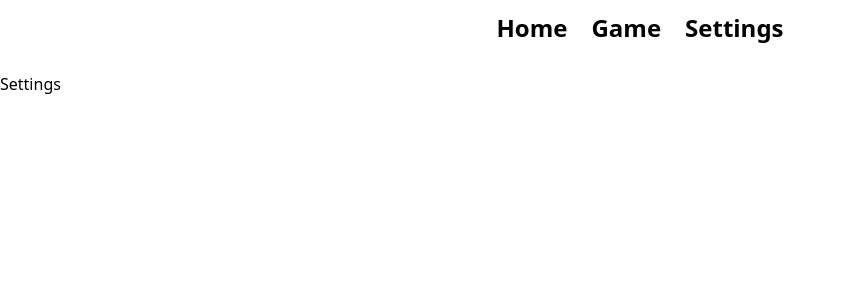
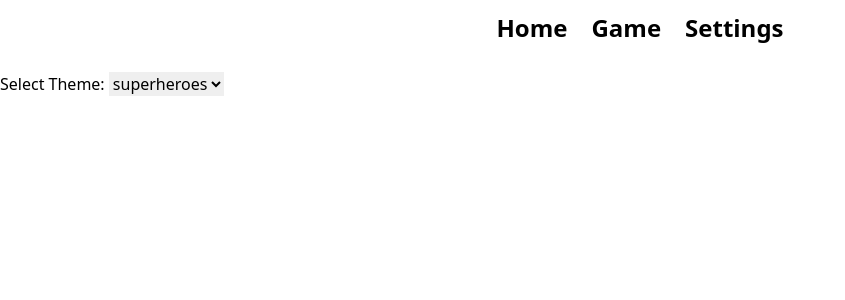
Before and after one commit to factoriaf5-p7/memory-game-andreubltzr, a React (Vite) app in the folder client/: page /settings in a window 1280 px wide. Shown: the top 300 px of the page, without its empty margins (0-845 px from the left). Built offline with nearby package versions, Linux system fonts and the light colour scheme.

Commit message:
core game mechanics working

```diff
--- /dev/null
+++ b/client/src/components/Modal.tsx
@@ -0,0 +1,20 @@
+interface ModalProps {
+  onClose: () => void;
+}
+
+export const Modal = ({ onClose }: ModalProps) => {
+  return (
+    <div className="fixed inset-0 flex items-center justify-center bg-black bg-opacity-50">
+      <div className="bg-white p-8 rounded-md shadow-md">
+        <h2 className="text-xl font-semibold mb-4">Congratulations!</h2>
+        <p>You've matched all pairs! Well done!</p>
+        <button
+          className="mt-4 bg-slate-400 px-4 py-2 rounded-md"
+          onClick={onClose}
+        >
+          Close
+        </button>
+      </div>
+    </div>
+  );
+};
--- /dev/null
+++ b/client/src/components/ThemeSelector.tsx
@@ -0,0 +1,25 @@
+import { useState } from 'react';
+
+export const ThemeSelector = () => {
+  const themes = ['superheroes', 'animals', 'pokemons'];
+  const [theme, setTheme] = useState('superheroes');
+
+  const handleThemeChange = (e: React.ChangeEvent<HTMLSelectElement>) => {
+    const selectedTheme = e.target.value;
+    setTheme(selectedTheme);
+    localStorage.setItem('theme', selectedTheme);
+  };
+
+  return (
+    <div>
+      <label htmlFor="themeSelector">Select Theme: </label>
+      <select id="themeSelector" value={theme} onChange={handleThemeChange}>
+        {themes.map((themeOption) => (
+          <option key={themeOption} value={themeOption}>
+            {themeOption}
+          </option>
+        ))}
+      </select>
+    </div>
+  );
+};
--- a/client/src/pages/Game.tsx
+++ b/client/src/pages/Game.tsx
@@ -1,6 +1,7 @@
 import { useEffect, useState } from 'react';
 import { Card } from '../components/Card';
 import { data } from '../data/data';
+import { Modal } from '../components/Modal';
 
 interface CardData {
   name: string;
@@ -17,6 +18,8 @@ export const Game = () => {
   const [shuffledData, setShuffledData] = useState<CardData[]>([]);
   const [clickedCards, setClickedCards] = useState<number[]>([]);
   const [clickCount, setClickCount] = useState(0);
+  const [guessedPairs, setGuessedPairs] = useState(0);
+  const [showModal, setShowModal] = useState(false);
 
   useEffect(() => {
     const initialShuffledData = shuffleArray(
@@ -24,6 +27,12 @@ export const Game = () => {
     );
     setShuffledData(initialShuffledData);
   }, []);
+
+  useEffect(() => {
+    if (guessedPairs === data.length / 2) {
+      setShowModal(true);
+    }
+  }, [guessedPairs]);
 
   const startGame = () => {
     setIsGameStarted(true);
@@ -33,6 +42,7 @@ export const Game = () => {
     setShuffledData(initialShuffledData);
     setClickCount(0);
     setClickedCards([]);
+    setGuessedPairs(0);
   };
 
   const handleCardClick = (i: number) => {
@@ -51,6 +61,7 @@ export const Game = () => {
         const [index1, index2] = updatedClickedCards;
         if (shuffledData[index1].name === shuffledData[index2].name) {
           setClickedCards([]);
+          setGuessedPairs(guessedPairs + 1);
         } else {
           setTimeout(() => {
             const updatedData = [...shuffledData];
@@ -66,7 +77,10 @@ export const Game = () => {
 
   return (
     <div>
-      <div className="m-auto p-4">Click Count: {clickCount}</div>
+      <div className="m-2">
+        <div>Click Count: {clickCount}</div>
+        <div>Guessed Pairs: {guessedPairs}</div>
+      </div>
       <div className="grid grid-cols-6 gap-4">
         {shuffledData.map((card, i) => (
           <Card
@@ -88,6 +102,7 @@ export const Game = () => {
           Start
         </button>
       </div>
+      {showModal && <Modal onClose={() => setShowModal(false)} />}
     </div>
   );
 };
--- a/client/src/pages/Settings.tsx
+++ b/client/src/pages/Settings.tsx
@@ -1,3 +1,5 @@
+import { ThemeSelector } from '../components/ThemeSelector';
+
 export const Settings = () => {
-  return <div>Settings</div>;
+  return <ThemeSelector />;
 };
```
